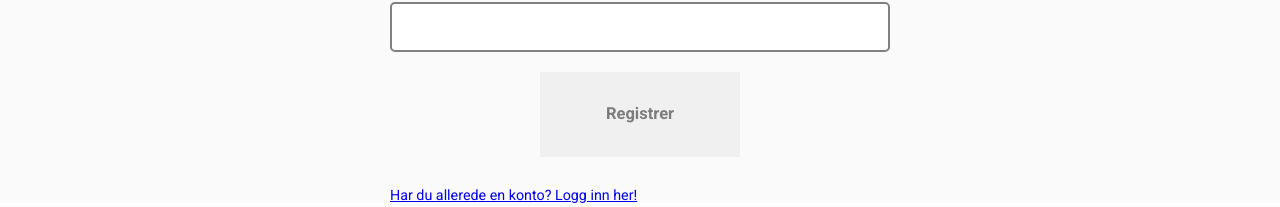
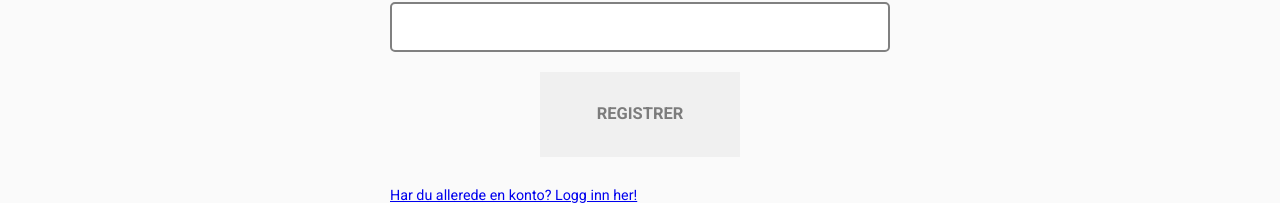
Before and after one commit to andersbss/eksamen, a React app in the folder client/: page /registrere in a window 1280 px wide. Shown: the part 621-828 px from the top of the page. Built offline with nearby package versions, Linux system fonts and the light colour scheme; no server answers.

Commit message:
Register working

```diff
--- a/client/src/components/forms/LoginForm.jsx
+++ b/client/src/components/forms/LoginForm.jsx
@@ -24,8 +24,6 @@ const StyledSuccessMessage = styled.span`
   }
 `;
 
-const StyledErrorMessage = styled.p``;
-
 const LoginForm = ({ handleLogin, loading, loggedIn, error }) => {
   const [email, setEmail] = useState('');
   const [password, setPassword] = useState('');
@@ -43,9 +41,7 @@ const LoginForm = ({ handleLogin, loading, loggedIn, error }) => {
         placeholder="Passord"
         onChange={(e) => setPassword(e.target.value)}
       />
-      {error && (
-        <StyledErrorMessage>Innlogging feilet, prøv igjen</StyledErrorMessage>
-      )}
+      {error && <p>Innlogging feilet, prøv igjen</p>}
       {!loggedIn ? (
         <Button
           type="submit"
--- a/client/src/components/forms/RegsiterForm.jsx
+++ b/client/src/components/forms/RegsiterForm.jsx
@@ -13,7 +13,27 @@ const StyledForm = styled.form`
   }
 `;
 
-const RegisterForm = ({ handleSubmit, handleChange, errors, hasErrors }) => (
+const StyledSuccessMessage = styled.span`
+  text-align: center;
+
+  & > p {
+    font-weight: 800;
+
+    &:nth-child(2) {
+      font-size: 1rem;
+    }
+  }
+`;
+
+const RegisterForm = ({
+  handleSubmit,
+  handleChange,
+  errors,
+  hasErrors,
+  loggedIn,
+  loading,
+  error,
+}) => (
   <StyledForm onSubmit={handleSubmit}>
     <Input
       name="firstName"
@@ -39,13 +59,21 @@ const RegisterForm = ({ handleSubmit, handleChange, errors, hasErrors }) => (
       errorLabel={errors?.password}
       onChange={handleChange}
     />
-    <Button
-      disabled={hasErrors}
-      content="Registrer"
-      type="submit"
-      backgroundColor="blue"
-      color="white"
-    />
+    {error && <p>Registrering feilet, prøv igjen</p>}
+    {!loggedIn ? (
+      <Button
+        type="submit"
+        content={loading ? 'REGISTRERER...' : 'REGISTRER'}
+        backgroundColor="blue"
+        color="white"
+        disabled={loading || hasErrors}
+      />
+    ) : (
+      <StyledSuccessMessage>
+        <p>Du er registrert!</p>
+        <p>Omdirigerer...</p>
+      </StyledSuccessMessage>
+    )}
   </StyledForm>
 );
 
--- a/client/src/hooks/useForm.js
+++ b/client/src/hooks/useForm.js
@@ -3,6 +3,7 @@ import useDidMount from './didMount';
 
 const useForm = (callBack, validate, params) => {
   const [errors, setErrors] = useState([]);
+  const [loading, setLoading] = useState(false);
   const [hasErrors, setHasErrors] = useState(true);
   const [inputs, setInputs] = useState({});
   const [readySubmit, setReadySubmit] = useState(false);
@@ -11,8 +12,10 @@ const useForm = (callBack, validate, params) => {
 
   useEffect(() => {
     const execute = async () => {
+      setLoading(true);
       const res = await callBack(...params, inputs);
       setResponse(res);
+      setLoading(false);
     };
     if (Object.keys(errors).length === 0 && readySubmit) {
       execute();
@@ -39,7 +42,15 @@ const useForm = (callBack, validate, params) => {
     setReadySubmit(true);
   };
 
-  return { inputs, errors, hasErrors, handleChange, handleSubmit, response };
+  return {
+    inputs,
+    errors,
+    hasErrors,
+    handleChange,
+    handleSubmit,
+    loading,
+    response,
+  };
 };
 
 export default useForm;
--- a/client/src/pages/register/index.jsx
+++ b/client/src/pages/register/index.jsx
@@ -11,16 +11,14 @@ import { request } from '../../services/httpService';
 const Register = () => {
   const [loginSuccess, setLoginSuccess] = useState(false);
   const [error, setError] = useState(null);
-  const [loading, setLoading] = useState(false);
   const history = useHistory();
   const { setUser } = useUserContext();
-
   const {
-    inputs,
     handleChange,
     handleSubmit,
     errors,
     hasErrors,
+    loading,
     response,
   } = useForm(request, validate, ['POST', '/register']);
 
@@ -35,10 +33,8 @@ const Register = () => {
       const expire = JSON.parse(window.atob(token.split('.')[1])).exp;
       setUser({ ...user, expire });
       setLoginSuccess(success);
-      setLoading(false);
       setTimeout(() => history.push('/hjem'), 1500);
     } else {
-      setLoading(false);
       setError(data);
     }
   }, [history, response, setUser]);
@@ -52,6 +48,9 @@ const Register = () => {
           handleChange={handleChange}
           errors={errors}
           hasErrors={hasErrors}
+          loggedIn={loginSuccess}
+          loading={loading}
+          error={response}
         />
         <NavLink exact to="logginn">
           Har du allerede en konto? Logg inn her!
```
